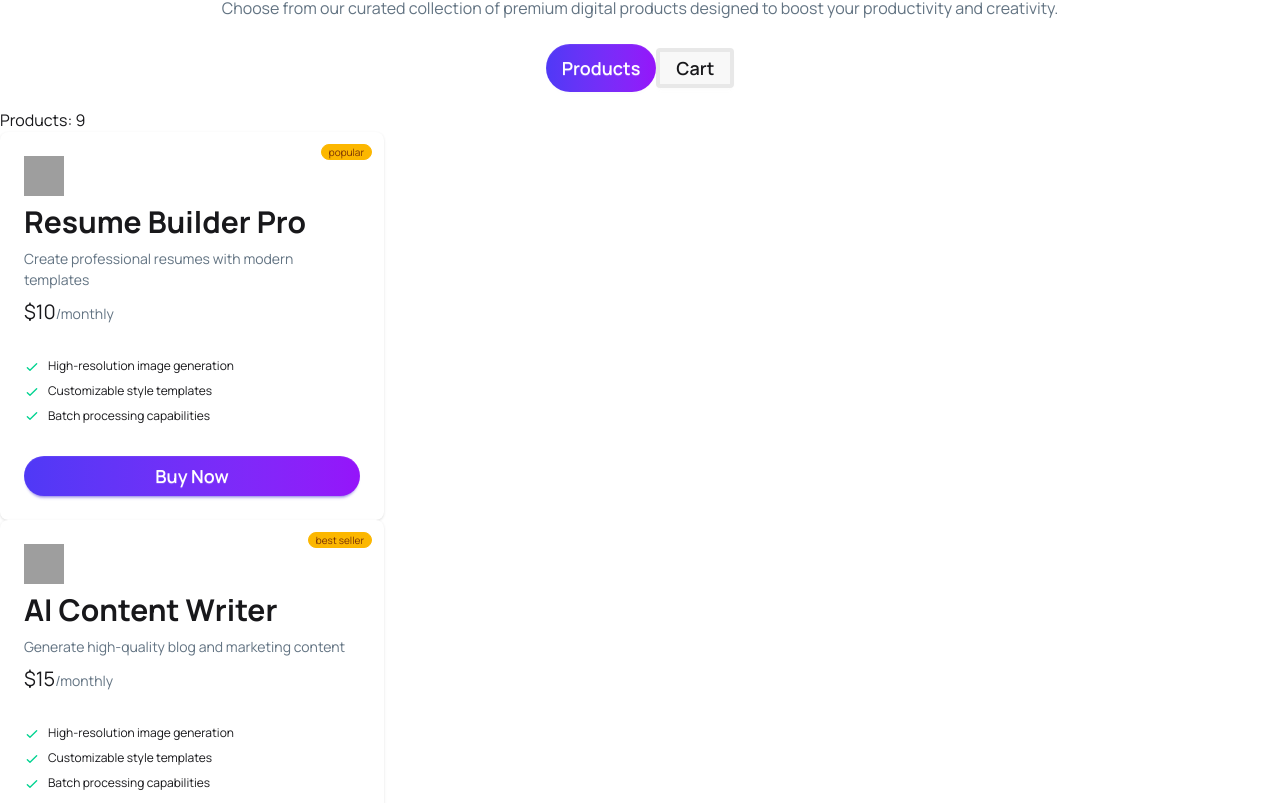
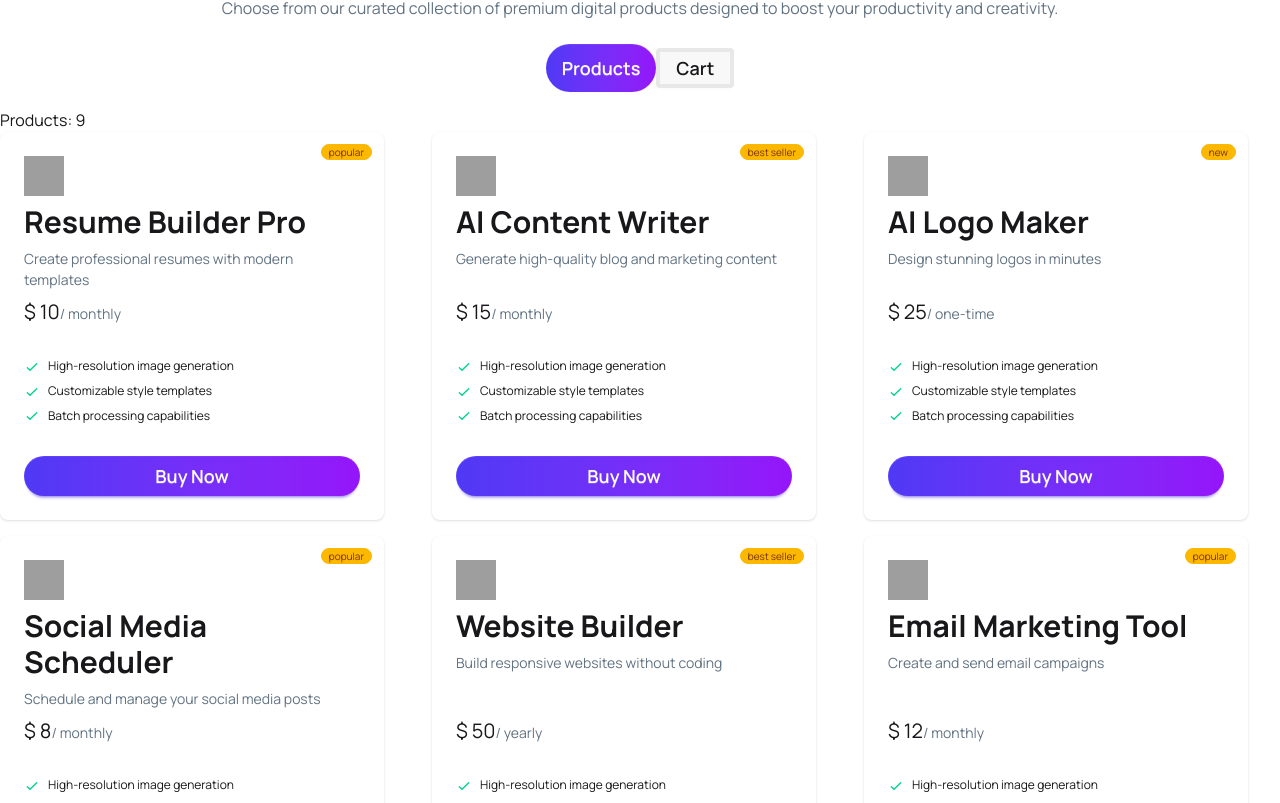
Before and after one commit to NJ-NafsinJahan/digi-tools-platform, a React (Vite) app: page / in a window 1280 px wide. Shown: the part 1014-1817 px from the top of the page. Built offline with nearby package versions, Linux system fonts and the light colour scheme; grey boxes are pictures that could not be loaded.

Commit message:
availableProduct card fix

```diff
--- a/src/assets/components/AvailableProducts/AvailableProducts.jsx
+++ b/src/assets/components/AvailableProducts/AvailableProducts.jsx
@@ -5,6 +5,7 @@ const AvailableProducts = ({ products }) => {
   console.log(products, "products");
   return (
     <div>
+      <div className="grid grid-cols-3 gap-4 ">
         {products.map((product) => {
           console.log(product, "product");
           return (
@@ -19,11 +20,11 @@ const AvailableProducts = ({ products }) => {
                   <p className=" font-normal text-[14px] text-[#627382] ">
                     {product.productDescription}
                   </p>
-                <div className="flex justify-between">
-                  <span className="text-xl">
-                    ${product.price}
+                  <div className="flex justify-between gap-0.5">
+                    <span className="text-xl ">
+                      $ {product.price}
                       <span className="text-[14px] text-[#627382]">
-                      /{product.period}
+                        / {product.period}
                       </span>
                     </span>
                   </div>
@@ -90,83 +91,7 @@ const AvailableProducts = ({ products }) => {
             </>
           );
         })}
-      {/*
-      <div className="card w-96 bg-base-100 shadow-sm">
-        <div className="card-body flex justify-between ">
-          <span className="badge badge-xs badge-warning absolute top-2 right-2 font-normal text-[10px] m-1">
-            Best Seller
-          </span>
-          <img className="h-10 w-10" src={cardImg1} alt="" />
-          <h2 className="text-3xl font-bold">AI Writing Pro</h2>
-          <p className=" font-normal text-[14px] text-[#627382] ">
-            Generate high-quality content, blogs, and marketing copy in seconds
-            with advanced AI.
-          </p>
-          <div className="flex justify-between">
-            <span className="text-xl">
-              $29 <span className="text-[14px] text-[#627382]">/mo</span>
-            </span>
       </div>
-          <ul className="mt-6 flex flex-col gap-2 text-xs">
-            <li>
-              <svg
-                xmlns="http://www.w3.org/2000/svg"
-                className="size-4 me-2 inline-block text-success"
-                fill="none"
-                viewBox="0 0 24 24"
-                stroke="currentColor"
-              >
-                <path
-                  strokeLinecap="round"
-                  strokeLinejoin="round"
-                  strokeWidth="2"
-                  d="M5 13l4 4L19 7"
-                />
-              </svg>
-              <span>High-resolution image generation</span>
-            </li>
-            <li>
-              <svg
-                xmlns="http://www.w3.org/2000/svg"
-                className="size-4 me-2 inline-block text-success"
-                fill="none"
-                viewBox="0 0 24 24"
-                stroke="currentColor"
-              >
-                <path
-                  strokeLinecap="round"
-                  strokeLinejoin="round"
-                  strokeWidth="2"
-                  d="M5 13l4 4L19 7"
-                />
-              </svg>
-              <span>Customizable style templates</span>
-            </li>
-            <li>
-              <svg
-                xmlns="http://www.w3.org/2000/svg"
-                className="size-4 me-2 inline-block text-success"
-                fill="none"
-                viewBox="0 0 24 24"
-                stroke="currentColor"
-              >
-                <path
-                  strokeLinecap="round"
-                  strokeLinejoin="round"
-                  strokeWidth="2"
-                  d="M5 13l4 4L19 7"
-                />
-              </svg>
-              <span>Batch processing capabilities</span>
-            </li>
-          </ul>
-          <div className="mt-6">
-            <button className="btn btn-primary btn-block font-semibold text-[18px] text-white rounded-4xl bg-linear-to-r from-[#4F39F6] to-[#9514FA] border-none ">
-              Subscribe
-            </button>
-          </div>
-        </div>
-      </div> */}
     </div>
   );
 };
```
Lines whose indentation alone changed are shown as unchanged.
